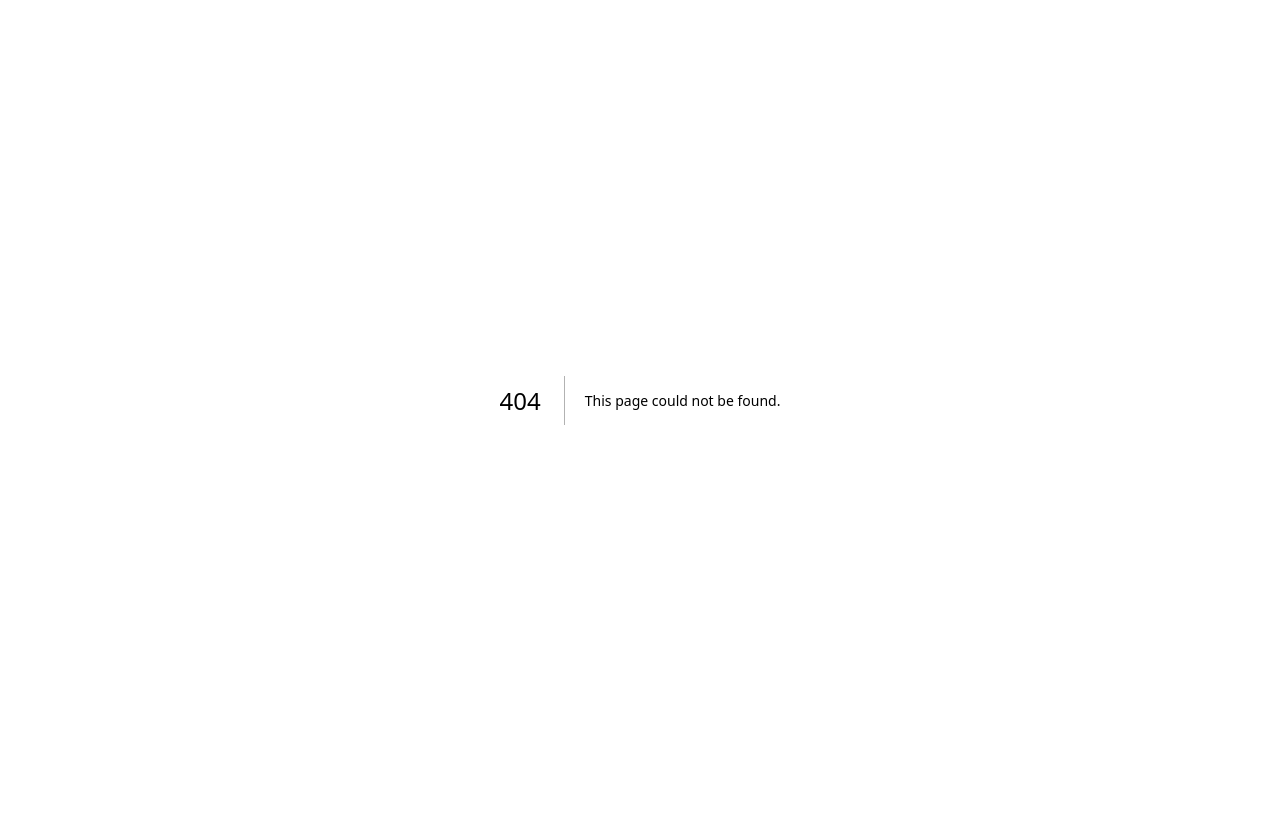
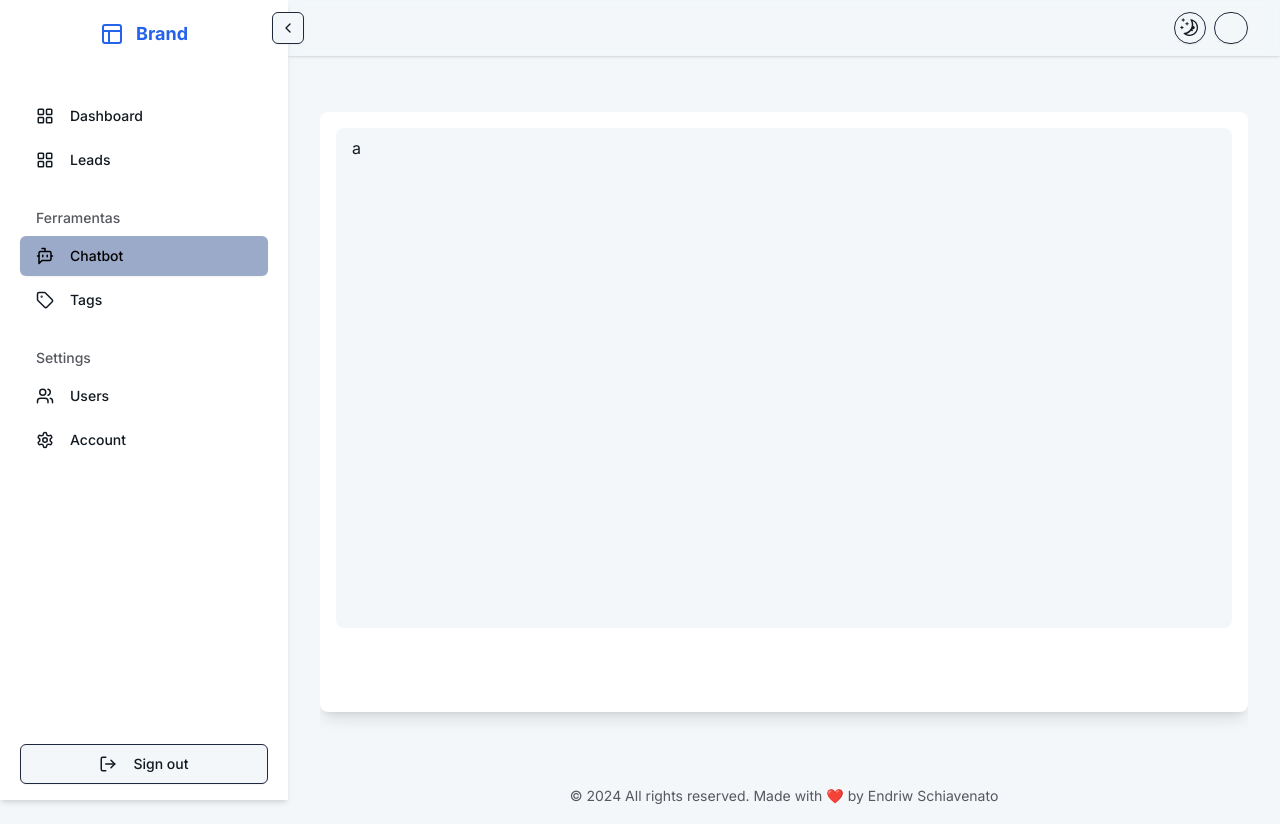
Before and after one commit to endriwmsi/ascenda-crm, a Next.js app: page /growth-advisor in a window 1280 px wide. Before the commit this address had no page. Before the commit the page ends 800 px from the top, so only its background shows below. Built offline with nearby package versions, Linux system fonts and the light colour scheme; no server answers; the database is empty; sample sign-in values are in the browser's storage.

Commit message:
chore: create chatbot first layout

```diff
--- /dev/null
+++ b/src/app/(admin)/growth-advisor/page.tsx
@@ -0,0 +1,23 @@
+"use client";
+import { ContentLayout } from "@/app/_components/admin-panel/content-layout";
+
+import { useSidebar } from "@/app/_hooks/use-sidebar";
+import { useStore } from "@/app/_hooks/use-store";
+
+export default function DashboardPage() {
+  const sidebar = useStore(useSidebar, (x) => x);
+  if (!sidebar) return null;
+  const { settings, setSettings } = sidebar;
+
+  return (
+    <ContentLayout>
+      <div className="flex h-screen flex-1 flex-col space-y-2 overflow-y-hidden py-6 sm:h-fit">
+        <div className="h-screen max-h-[600px] w-full rounded-lg bg-white p-4 shadow-lg">
+          <div className="h-screen max-h-[500px] rounded-lg bg-background px-4 py-2">
+            a
+          </div>
+        </div>
+      </div>
+    </ContentLayout>
+  );
+}
--- a/src/app/_lib/menu-list.ts
+++ b/src/app/_lib/menu-list.ts
@@ -2,10 +2,9 @@ import {
   Tag,
   Users,
   Settings,
-  Bookmark,
-  SquarePen,
   LayoutGrid,
   LucideIcon,
+  BotMessageSquare,
 } from "lucide-react";
 
 type Submenu = {
@@ -47,27 +46,27 @@ export function getMenuList(pathname: string): Group[] {
       ],
     },
     {
-      groupLabel: "Contents",
+      groupLabel: "Ferramentas",
       menus: [
+        // {
+        //   href: "",
+        //   label: "Posts",
+        //   icon: SquarePen,
+        //   submenus: [
+        //     {
+        //       href: "/posts",
+        //       label: "All Posts",
+        //     },
+        //     {
+        //       href: "/posts/new",
+        //       label: "New Post",
+        //     },
+        //   ],
+        // },
         {
-          href: "",
-          label: "Posts",
-          icon: SquarePen,
-          submenus: [
-            {
-              href: "/posts",
-              label: "All Posts",
-            },
-            {
-              href: "/posts/new",
-              label: "New Post",
-            },
-          ],
-        },
-        {
-          href: "/categories",
-          label: "Categories",
-          icon: Bookmark,
+          href: "/growth-advisor",
+          label: "Chatbot",
+          icon: BotMessageSquare,
         },
         {
           href: "/tags",
```
